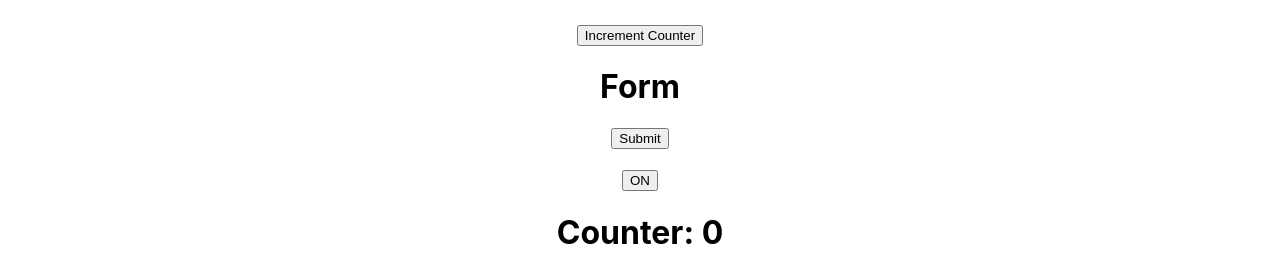
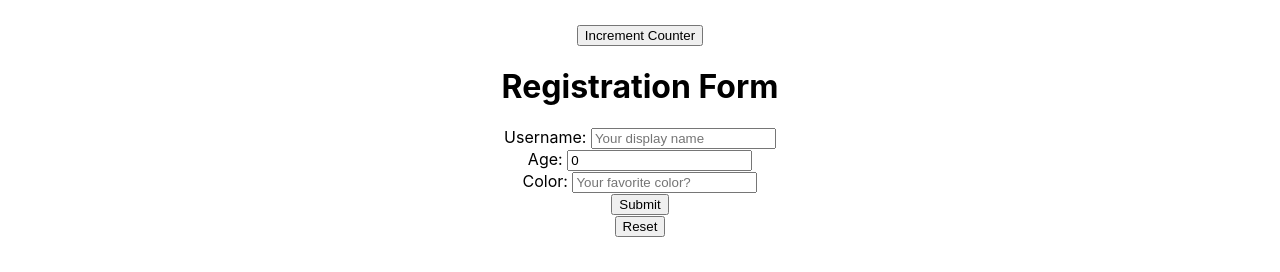
Before and after one commit to Tai-Huynh-1/web-winter, a React (Create React App) app in the folder class/my-app/: page / in a window 1280 px wide. Shown: the part 268-540 px from the top of the page. Built offline with nearby package versions, Linux system fonts and the light colour scheme.

Commit message:
Day 20: Multi-field forms

```diff
--- a/class/my-app/src/App.jsx
+++ b/class/my-app/src/App.jsx
@@ -7,6 +7,7 @@ import Input from "./components/Input";
 import Layout from "./components/Layout";
 import Left from "./components/Left";
 import MovieList from "./components/MovieList";
+import MultiFieldForm from "./components/MultiFieldForm";
 import NameTag from "./components/NameTag";
 import Right from "./components/Right";
 import SplitPane from "./components/SplitPane";
@@ -28,7 +29,9 @@ function App() {
 				<SplitPane left={<Left />} right={<Right />} />
 				<Clock />
 
-				<Form />
+				<MultiFieldForm />
+
+				{/* <Form />
 
 				<br />
 
@@ -47,7 +50,7 @@ function App() {
 
 				<br />
 
-				<MovieList />
+				<MovieList /> */}
 			</Layout>
 		</div>
 	);
--- /dev/null
+++ b/class/my-app/src/components/MultiFieldForm.jsx
@@ -0,0 +1,101 @@
+import { Component } from "react";
+
+function CustomInput(props) {
+	const { id, label, placeholder, type, state, handleChange } = props;
+	const max = id === "age" ? 120 : 0;
+	return (
+		<>
+			<label htmlFor={id}>
+				{label}: <input id={id} placeholder={placeholder} type={type ? type : "text"} max={max} value={state[id]} onChange={handleChange} />
+			</label>
+			<br />
+		</>
+	);
+}
+
+class MultiFieldForm extends Component {
+	constructor(props) {
+		super(props);
+		this.state = {
+			username: "",
+			age: 0,
+			color: "",
+		};
+
+		this.fields = [
+			{
+				id: "username",
+				label: "Username",
+				placeholder: "Your display name",
+				type: "text",
+			},
+			{
+				id: "age",
+				label: "Age",
+				placeholder: "What is your age?",
+				type: "number",
+			},
+			{
+				id: "color",
+				label: "Color",
+				placeholder: "Your favorite color?",
+				type: "text",
+			},
+		];
+
+		this.handleChange = this.handleChange.bind(this);
+		this.handleSubmit = this.handleSubmit.bind(this);
+		this.handleReset = this.handleReset.bind(this);
+	}
+
+	handleChange(event) {
+		const { id, value } = event.target;
+
+		this.setState({
+			[id]: value,
+		});
+	}
+
+	handleSubmit(event) {
+		event.preventDefault();
+		// perform field validations
+
+		const body = {
+			username: this.state.username,
+			age: this.state.age,
+			color: this.state.color,
+		};
+
+		// submit to backend
+		console.log("submitted body", body);
+	}
+
+	handleReset(event) {
+		this.setState({
+			username: "",
+			age: "",
+			color: "",
+		});
+	}
+
+	render() {
+		console.log(this.state);
+		return (
+			<form onSubmit={this.handleSubmit}>
+				<h1>Registration Form</h1>
+
+				{this.fields.map(({ id, label, placeholder, type }) => (
+					<CustomInput key={id} id={id} label={label} placeholder={placeholder} type={type} state={this.state} handleChange={this.handleChange} />
+				))}
+
+				<button type="submit">Submit</button>
+				<br />
+				<button type="reset" onClick={this.handleReset}>
+					Reset
+				</button>
+			</form>
+		);
+	}
+}
+
+export default MultiFieldForm;
```
